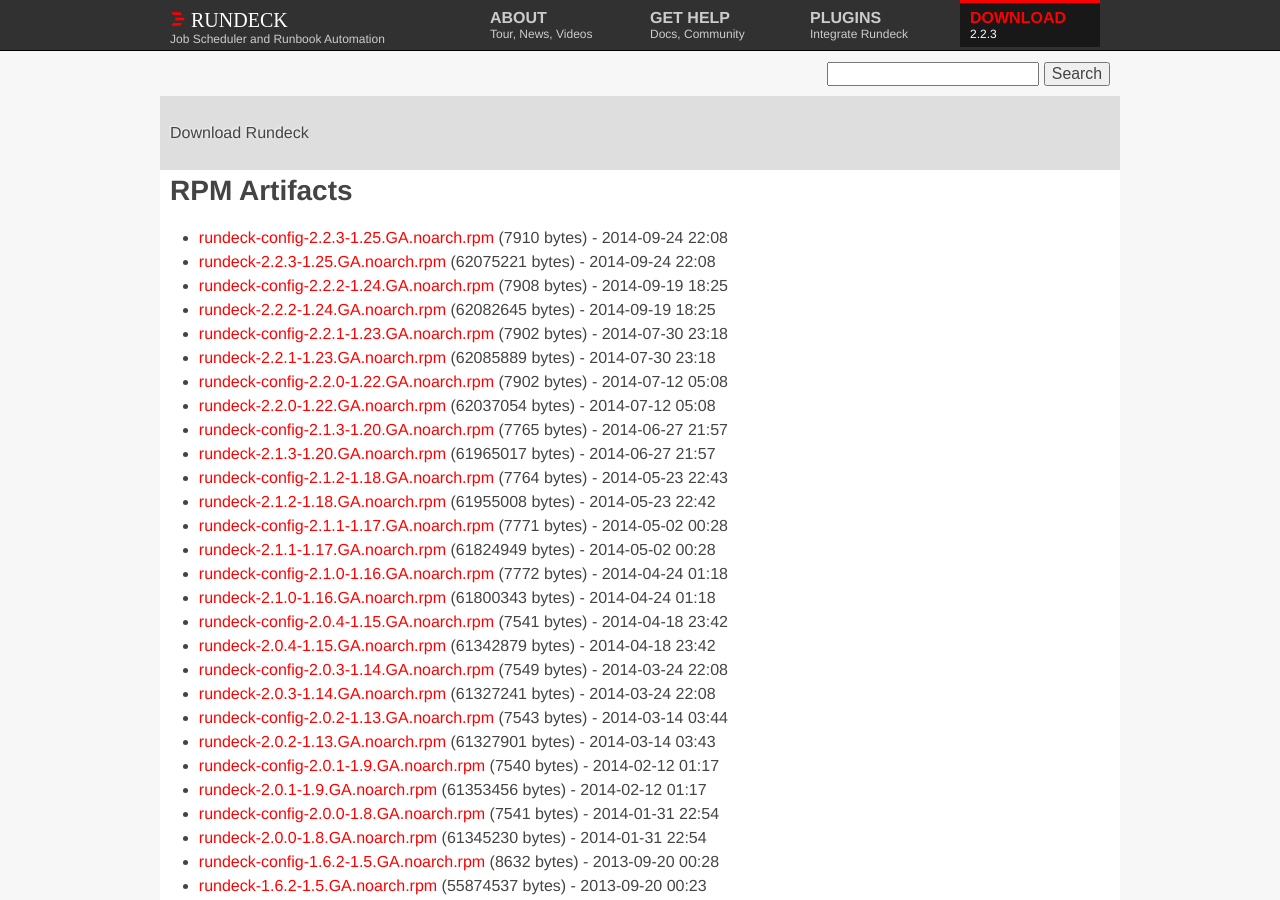
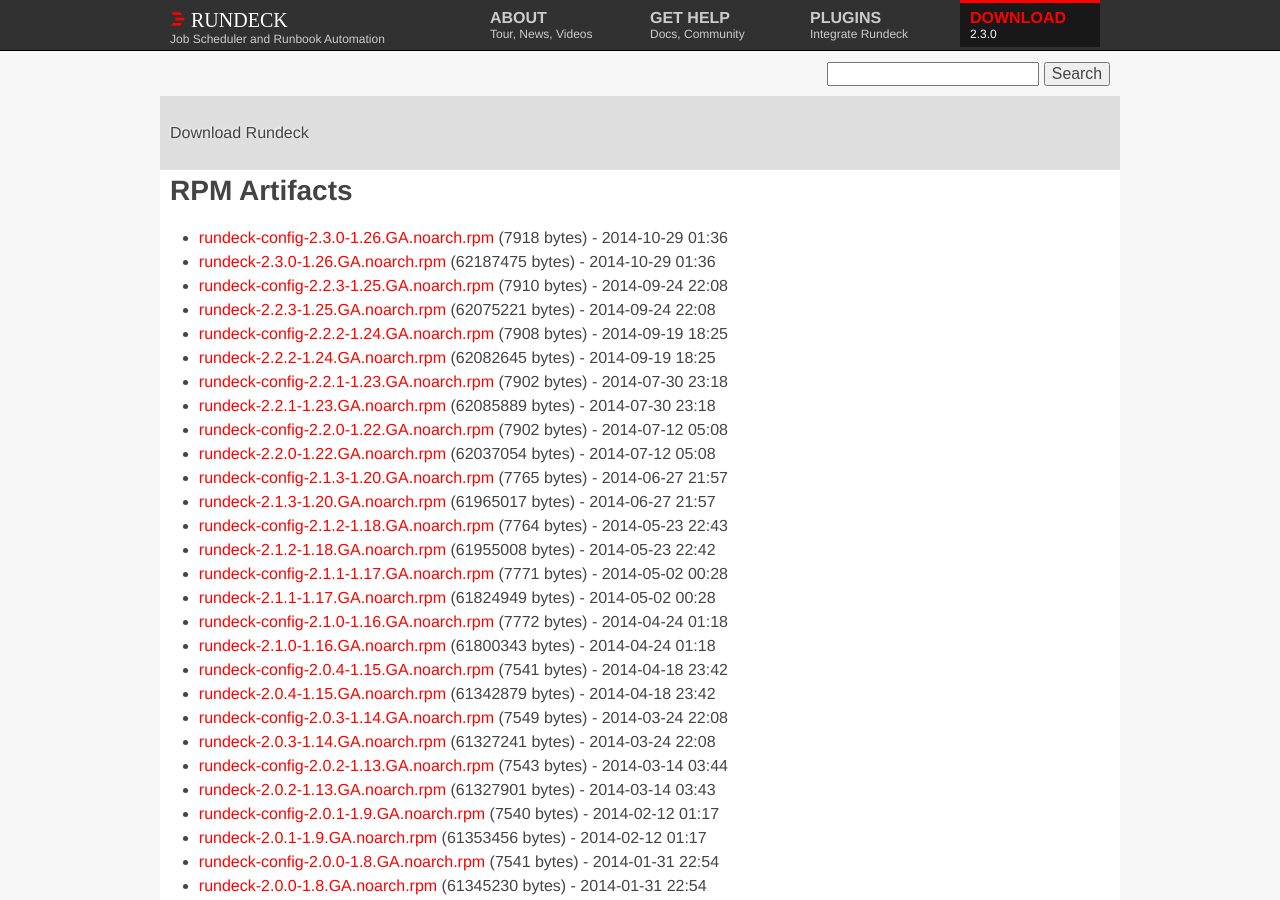
Before and after one commit to rundeck/rundeck-ghpages, a Jekyll site: the page built from download/rpm/index.md, in a window 1280 px wide and 900 px high. Built offline with Jekyll 4.4.1, drawn with Linux system fonts in a browser that asks for light colours; nearby versions of some CDN libraries.

Commit message:
Update site to 2.3.0 download links

```diff
--- a/_config.yml
+++ b/_config.yml
@@ -1,16 +1,16 @@
 baseurl: ""
 url: ""
 full_url: "http://www.rundeck.org"
-rd_version: "2.2.3"
-rd_jar_name: "rundeck-launcher-2.2.3.jar"
-rd_jar_sha: "44e96e764d079576853230f18c9c7f98c5bf42e8"
-rd_jar_url: "http://download.rundeck.org/jar/rundeck-launcher-2.2.3.jar"
-rd_jar_size: "57178511"
-rd_deb_name: "rundeck-2.2.3-1-GA.deb"
-rd_deb_url: "http://download.rundeck.org/deb/rundeck-2.2.3-1-GA.deb"
-rd_deb_sha: "a11d378abcbbbe88c3c09b94665785893cef3686"
-rd_deb_size: "62095204"
-rd_zipball: "https://github.com/dtolabs/rundeck/zipball/v2.2.3"
-rd_tarball: "https://github.com/dtolabs/rundeck/tarball/v2.2.3"
-rd_releasenotes: "https://github.com/dtolabs/rundeck/blob/v2.2.3/RELEASE.md"
+rd_version: "2.3.0"
+rd_jar_name: "rundeck-launcher-2.3.0.jar"
+rd_jar_sha: "a20bca7b3921cefff38f29b4daa1c54d31366338"
+rd_jar_url: "http://download.rundeck.org/jar/rundeck-launcher-2.3.0.jar"
+rd_jar_size: "57300850"
+rd_deb_name: "rundeck-2.3.0-1-GA.deb"
+rd_deb_url: "http://download.rundeck.org/deb/rundeck-2.3.0-1-GA.deb"
+rd_deb_sha: "d2b33e7b4f738ddbd46ef6b5c799008d08c7f52e"
+rd_deb_size: "62197498"
+rd_zipball: "https://github.com/dtolabs/rundeck/zipball/v2.3.0"
+rd_tarball: "https://github.com/dtolabs/rundeck/tarball/v2.3.0"
+rd_releasenotes: "https://github.com/dtolabs/rundeck/blob/v2.3.0/RELEASE.md"
 markdown: kramdown
--- a/download/rpm/index.md
+++ b/download/rpm/index.md
@@ -3,6 +3,8 @@
 layout: download
 download_type: RPM
 ---
+* [rundeck-config-2.3.0-1.26.GA.noarch.rpm](http://download.rundeck.org/rpm/rundeck-config-2.3.0-1.26.GA.noarch.rpm) (7918 bytes) - 2014-10-29 01:36
+* [rundeck-2.3.0-1.26.GA.noarch.rpm](http://download.rundeck.org/rpm/rundeck-2.3.0-1.26.GA.noarch.rpm) (62187475 bytes) - 2014-10-29 01:36
 * [rundeck-config-2.2.3-1.25.GA.noarch.rpm](http://download.rundeck.org/rpm/rundeck-config-2.2.3-1.25.GA.noarch.rpm) (7910 bytes) - 2014-09-24 22:08
 * [rundeck-2.2.3-1.25.GA.noarch.rpm](http://download.rundeck.org/rpm/rundeck-2.2.3-1.25.GA.noarch.rpm) (62075221 bytes) - 2014-09-24 22:08
 * [rundeck-config-2.2.2-1.24.GA.noarch.rpm](http://download.rundeck.org/rpm/rundeck-config-2.2.2-1.24.GA.noarch.rpm) (7908 bytes) - 2014-09-19 18:25
```
Also changed, not shown: download/deb/index.md (+1 -0 lines), download/jar/index.md (+1 -0 lines), download/war/index.md (+1 -0 lines).
